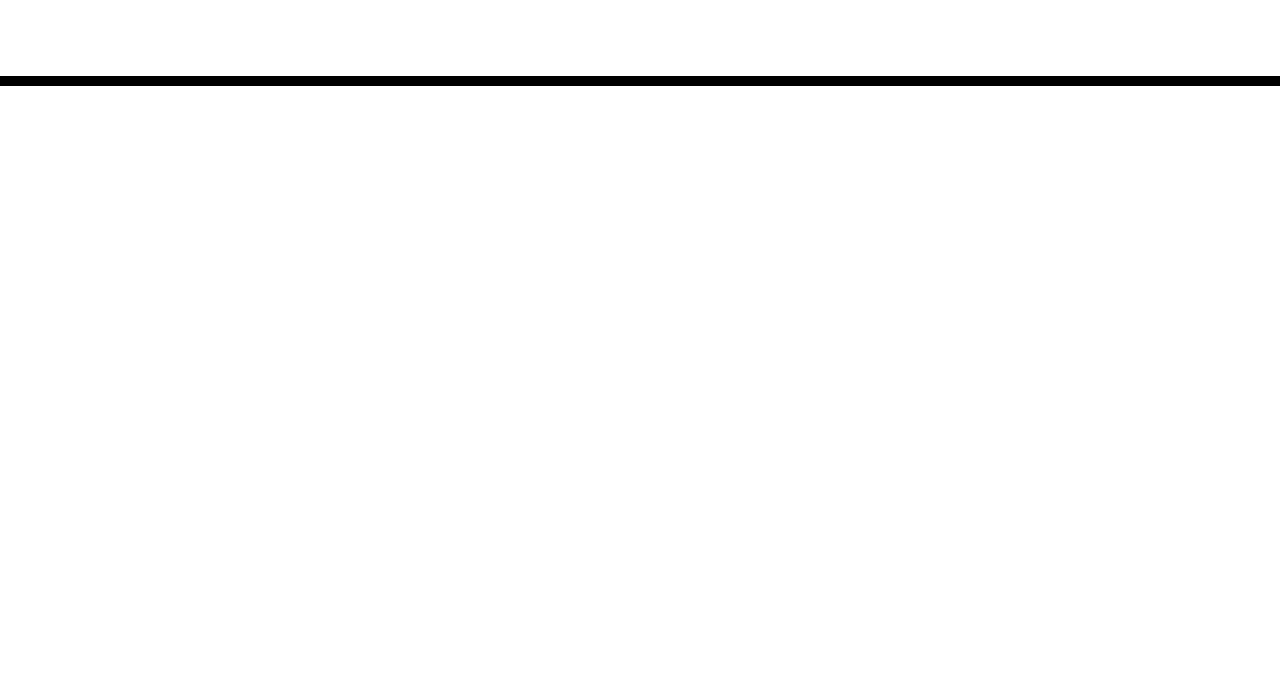
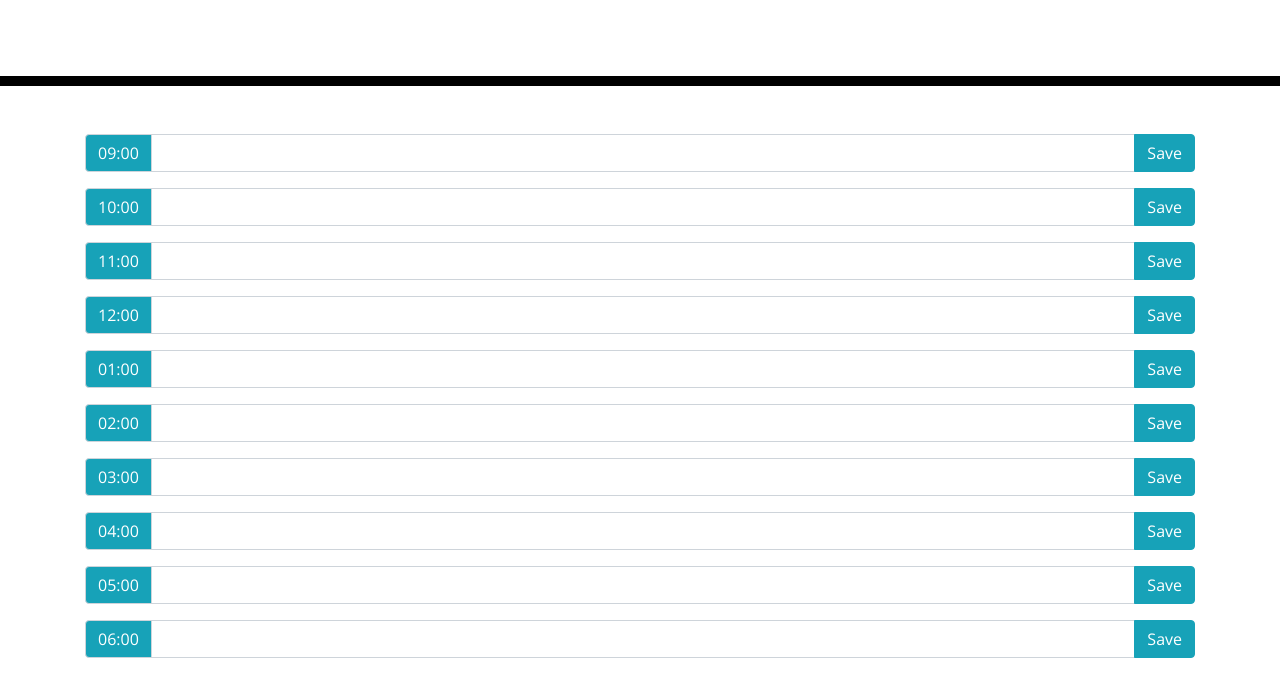
Before and after one commit to dosbor3/wk5_work-day-scheduler, a plain HTML site: page index.html in a window 1280 px wide. Shown: the part 182-872 px from the top of the page. Before the commit the page ends 800 px from the top, so only its background shows below. Drawn offline with nearby package versions, Linux system fonts and the light colour scheme; files that its build step writes are made by us from their sources.

Commit message:
HTML structure complete

```diff
--- a/assets/css/style.css
+++ b/assets/css/style.css
@@ -69,3 +69,7 @@ textarea{
   font-size: 20px;
   transition: all .3s ease-in-out;
 }
+
+h4 {
+  display: inline;
+}
--- a/index.html
+++ b/index.html
@@ -28,11 +28,116 @@
       <p class="lead">A simple calendar app for scheduling your work day</p>
       <p id="currentDay" class="lead"></p>
     </header>
-    <div class="container">
-      <!-- Timeblocks go here -->
-    </div>
+    <main class="container bg-white pt-3 pb-3">
 
-    <script src="https://code.jquery.com/jquery-3.4.1.min.js"></script>
+      <div class="input-group mb-3" id="div-9">
+        <div class="input-group-prepend">
+          <span class="input-group-text bg-info text-white"> 09:00</span>
+        </div>
+        <input type="text" class="form-control" id="input-9" >
+        <div class="input-group-append">
+          <button class="btn btn-info" type="button" id="save-9">Save</button>
+        </div>
+      </div>
+
+      <div class="input-group mb-3" id="div-10">
+        <div class="input-group-prepend">
+          <span class="input-group-text bg-info text-white">10:00</span>
+        </div>
+        <input type="text" class="form-control" id="input-10" >
+        <div class="input-group-append">
+          <button class="btn btn-info" type="button" id="save-10">Save</button>
+        </div>
+      </div>
+
+      <div class="input-group mb-3" id="div-11">
+        <div class="input-group-prepend">
+          <span class="input-group-text bg-info text-white">11:00</span>
+        </div>
+        <input type="text" class="form-control" id="input-11" >
+        <div class="input-group-append">
+          <button class="btn btn-info" type="button" id="save-11">Save</button>
+        </div>
+      </div>
+
+      <div class="input-group mb-3" id="div-12">
+        <div class="input-group-prepend">
+          <span class="input-group-text bg-info text-white">12:00</span>
+        </div>
+        <input type="text" class="form-control" id="input-12" >
+        <div class="input-group-append">
+          <button class="btn btn-info" type="button" id="save-12">Save</button>
+        </div>
+      </div>
+
+      <div class="input-group mb-3" id="div-1">
+        <div class="input-group-prepend">
+          <span class="input-group-text bg-info text-white">01:00</span>
+        </div>
+        <input type="text" class="form-control" id="input-1" >
+        <div class="input-group-append">
+          <button class="btn btn-info" type="button" id="save-1">Save</button>
+        </div>
+      </div>
+
+      <div class="input-group mb-3" id="div-2">
+        <div class="input-group-prepend">
+          <span class="input-group-text bg-info text-white">02:00</span>
+        </div>
+        <input type="text" class="form-control" id="input-2" >
+        <div class="input-group-append">
+          <button class="btn btn-info" type="button" id="save-1">Save</button>
+        </div>
+      </div>
+
+      <div class="input-group mb-3" id="div-3">
+        <div class="input-group-prepend">
+          <span class="input-group-text bg-info text-white">03:00</span>
+        </div>
+        <input type="text" class="form-control" id="input-3" >
+        <div class="input-group-append">
+          <button class="btn btn-info" type="button" id="save-3">Save</button>
+        </div>
+      </div>
+
+      <div class="input-group mb-3" id="div-4">
+        <div class="input-group-prepend">
+          <span class="input-group-text bg-info text-white">04:00</span>
+        </div>
+        <input type="text" class="form-control" id="input-4" >
+        <div class="input-group-append">
+          <button class="btn btn-info" type="button" id="save-4">Save</button>
+        </div>
+      </div>
+
+      <div class="input-group mb-3" id="div-5">
+        <div class="input-group-prepend">
+          <span class="input-group-text bg-info text-white">05:00</span>
+        </div>
+        <input type="text" class="form-control" id="input-5" >
+        <div class="input-group-append">
+          <button class="btn btn-info" type="button" id="save-5">Save</button>
+        </div>
+      </div>
+
+      <div class="input-group mb-3" id="div-6">
+        <div class="input-group-prepend">
+          <span class="input-group-text bg-info text-white">06:00</span>
+        </div>
+        <input type="text" class="form-control" id="input-6" >
+        <div class="input-group-append">
+          <button class="btn btn-info" type="button" id="save-6">Save</button>
+        </div>
+      </div>
+
+    </main>
+
+
+
     <script src="https://cdnjs.cloudflare.com/ajax/libs/moment.js/2.24.0/moment.min.js"></script>
+    <script src="https://cdnjs.cloudflare.com/ajax/libs/jquery/3.4.1/jquery.min.js"></script>
+    <script src="https://cdnjs.cloudflare.com/ajax/libs/popper.js/1.15.0/umd/popper.min.js"></script>
+    <script src="https://cdnjs.cloudflare.com/ajax/libs/twitter-bootstrap/4.3.1/js/bootstrap.min.js"></script>
+    <script src="./assets/js/script.js"></script>
   </body>
 </html>
```
Also changed, not shown: assets/images/saveIcon.png (added), assets/js/script.js (added), 1 other file.
